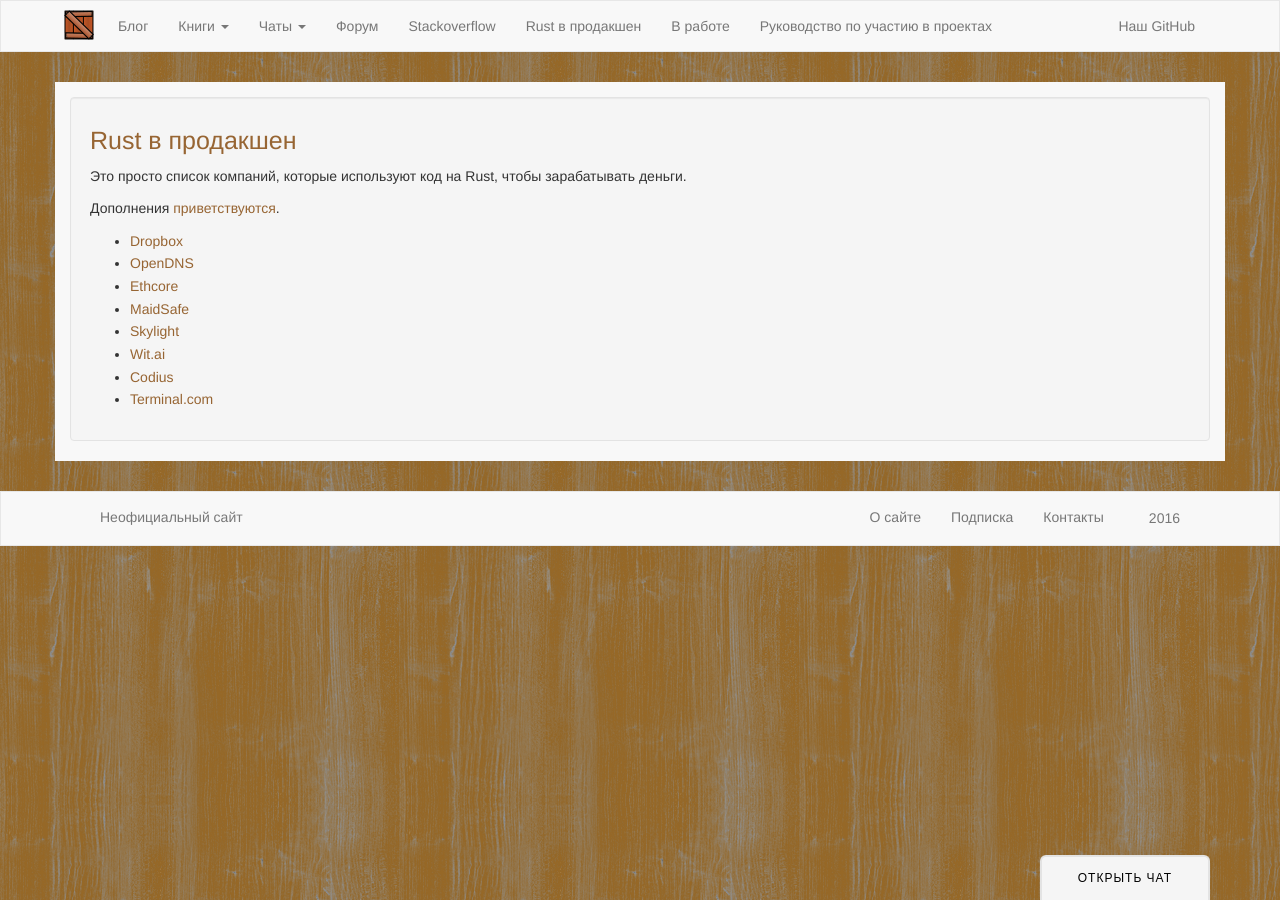
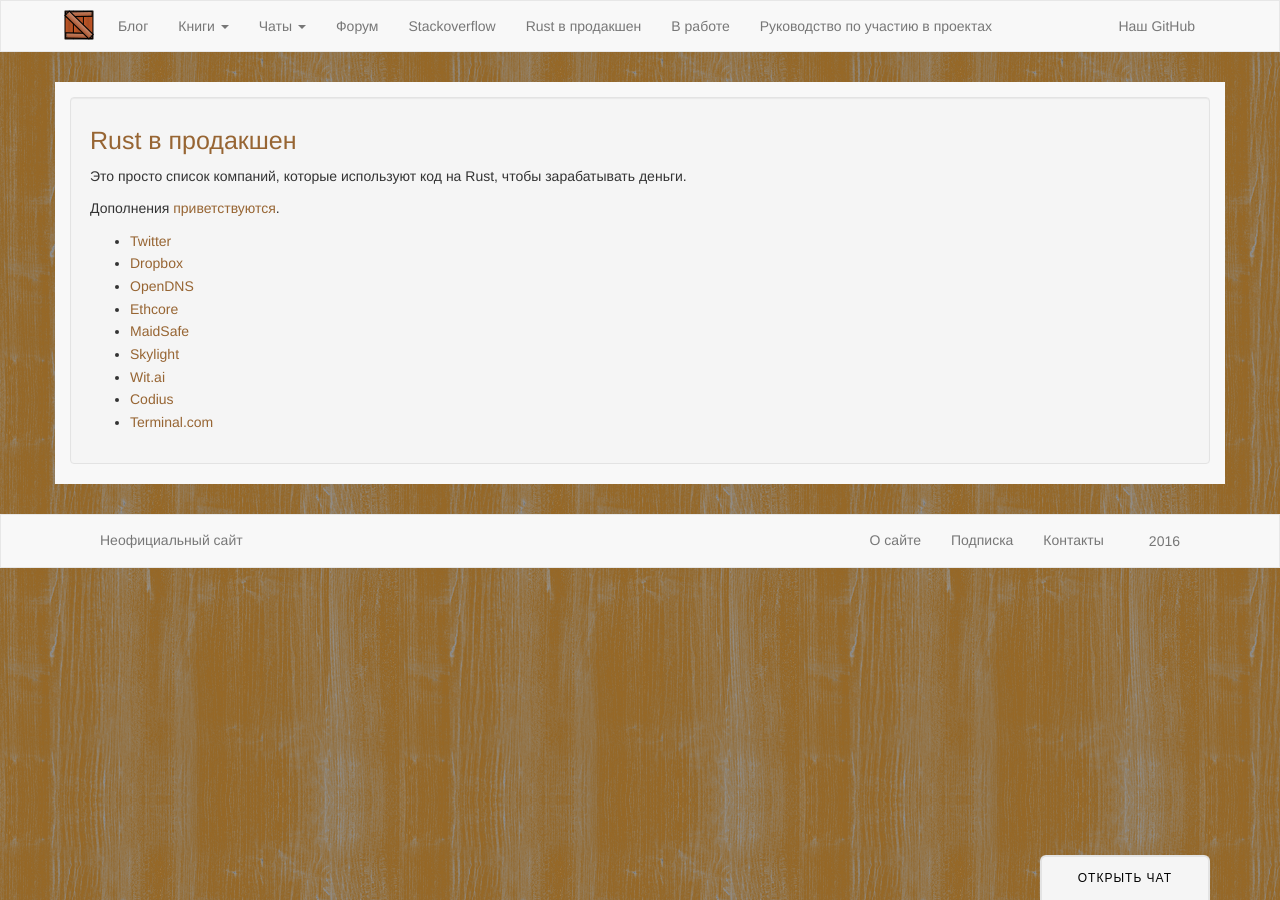
Before and after one commit to rust-lang-ru/rustycrate.ru, a Jekyll site: the page built from adopters.md, in a window 1280 px wide. Built offline with Jekyll 4.4.1, drawn with Linux system fonts in a browser that asks for light colours; nearby versions of some CDN libraries; Markdown is read by kramdown in place of the engine named in the settings.

Commit message:
Добавил ссылку на Twitter

```diff
--- a/adopters.md
+++ b/adopters.md
@@ -9,6 +9,7 @@
 
 Дополнения [приветствуются](https://github.com/ruRust/rustycrate.ru/edit/master/adopters.md).
 
+* [Twitter](https://github.com/twitter/rpc-perf)
 * [Dropbox](http://www.wired.com/2016/03/epic-story-dropboxs-exodus-amazon-cloud-empire/)
 * [OpenDNS](https://labs.opendns.com/2013/10/04/zeromq-helping-us-block-malicious-domains/)
 * [Ethcore](https://ethcore.io/parity.html)
```
